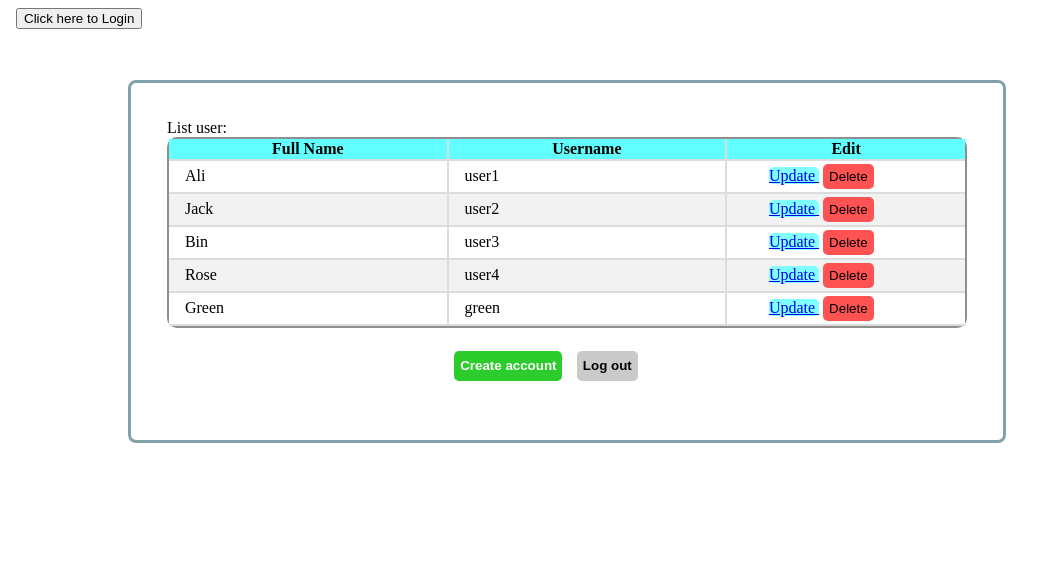
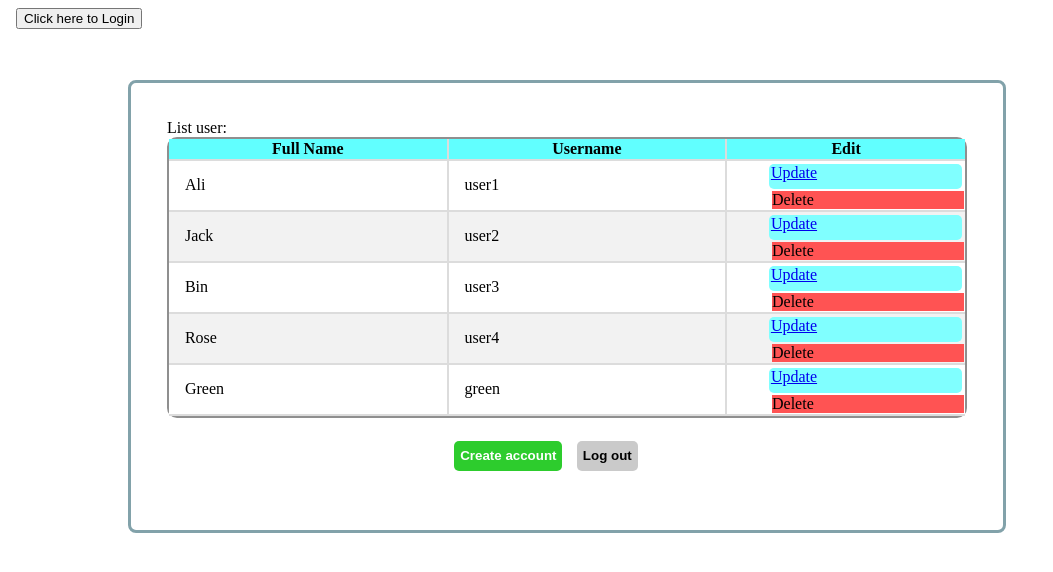
Before and after one commit to duynam2306/loginApp, an Angular app: page /listUser in a window 1280 px wide. Shown: the top 572 px of the page, without its empty margins (0-1053 px from the left). Built offline with nearby package versions, Linux system fonts and the light colour scheme; some icons are missing.

Commit message:
Update list-user.component.html

```diff
--- a/src/app/list-user/list-user.component.html
+++ b/src/app/list-user/list-user.component.html
@@ -17,12 +17,16 @@
                     <td  class="text">{{user.fullname}}</td>
                     <td  class="text">{{user.username}}</td>
                     <td  class="buttonEdit" style="border-right: white">
-                        <a class="buttonUpdate" routerLink="/update" (click)="updateUser(user.id)">
-                            <span>Update <i class="fas fa-pen"></i></span>
-                        </a>
-                        <button class="buttonDelete" (click)="deleteUser(user.id)">
-                            <span>Delete <i class="fas fa-trash"></i></span>
-                        </button>
+                        <div class="buttonUpdate">
+                            <a class="buttonUpdate" routerLink="/update" (click)="updateUser(user.id)">
+                                <span>Update <i class="fas fa-pen"></i></span>
+                            </a>
+                        </div>
+                        <div class="buttonDelete" style="margin-left: 5px;">
+                            <a class="buttonDelete" [routerLink]="checkUrl" (click)="deleteUser(user.id)">
+                                <span>Delete <i class="fas fa-trash"></i></span>
+                            </a>
+                        </div>
                     </td>
                 </tr>
             </tbody>
```
